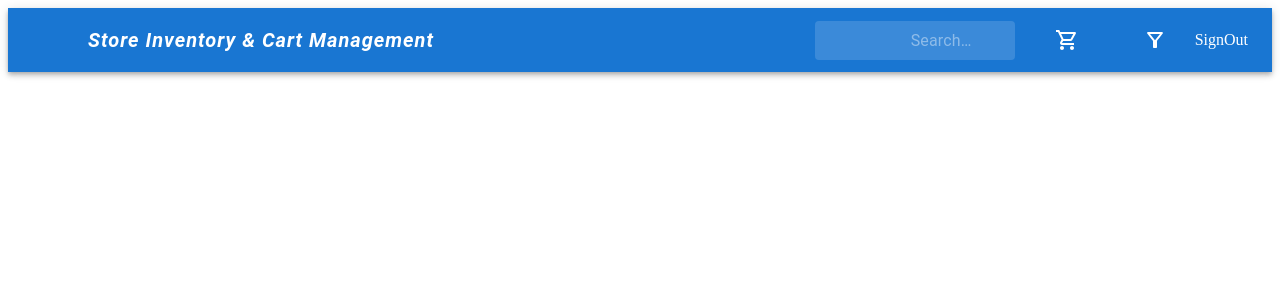
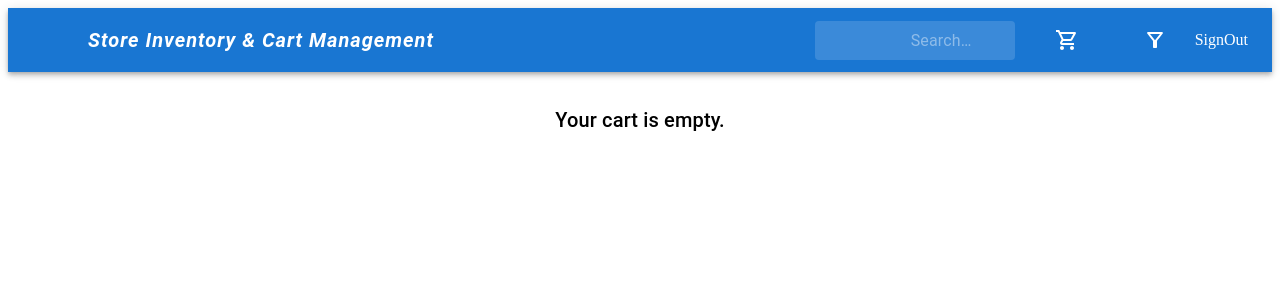
Before and after one commit to Srinidhi1561997/Store-inventory-and-cart-management, a React (Vite) app: page /cart in a window 1280 px wide. Shown: the top 300 px of the page. Built offline with nearby package versions, Linux system fonts and the light colour scheme; sample sign-in values are in the browser's storage; some icons are missing.

Commit message:
cart values updated

```diff
--- a/src/App.tsx
+++ b/src/App.tsx
@@ -8,6 +8,7 @@ import NotFound from "./components/NotFound";
 import ProductDetails from "./pages/ProductDetails";
 import { useSelector } from "react-redux";
 import { type RootState } from "./store";
+import { CartProvider } from "./context/CartContext";
 function AppRoutes() {
   const isLoggedIn = useSelector((state: RootState) => state.login.isLoggedIn);
   return (
@@ -30,9 +31,11 @@ function AppRoutes() {
 
 function App() {
   return (
-    <BrowserRouter>
-      <AppRoutes />
-    </BrowserRouter>
+    <CartProvider>
+      <BrowserRouter>
+        <AppRoutes />
+      </BrowserRouter>
+    </CartProvider>
   );
 }
 
--- a/src/components/Header.tsx
+++ b/src/components/Header.tsx
@@ -83,6 +83,7 @@ const ProductHeader: React.FC = () => {
   );
   const isLoggedIn = useSelector((state: RootState) => state.login.isLoggedIn);
 
+  console.log("ProductHeader rendered", productCountsInCart);
   useEffect(() => {
     if (!isLoggedIn && location.pathname !== "/login") {
       navigate("/login", { replace: true });
--- /dev/null
+++ b/src/context/CartContext.tsx
@@ -0,0 +1,64 @@
+import React, {
+  createContext,
+  useContext,
+  useState,
+  type ReactNode,
+} from "react";
+import { type Product } from "../services/products/productsSlice";
+
+type CartItem = Product & { quantity: number };
+
+type CartContextType = {
+  cart: CartItem[];
+  addToCart: (product: Product) => void;
+  removeFromCart: (productId: number) => void;
+  clearCart: () => void;
+};
+
+const CartContext = createContext<CartContextType | undefined>(undefined);
+
+export const useCart = () => {
+  const context = useContext(CartContext);
+  if (!context) throw new Error("useCart must be used within CartProvider");
+  return context;
+};
+
+export const CartProvider = ({ children }: { children: ReactNode }) => {
+  const [cart, setCart] = useState<CartItem[]>([]);
+
+  const addToCart = (product: Product) => {
+    setCart((prev) => {
+      const existing = prev.find((item) => item.id === product.id);
+      if (existing) {
+        return prev.map((item) =>
+          item.id === product.id
+            ? { ...item, quantity: item.quantity + 1 }
+            : item
+        );
+      }
+      return [...prev, { ...product, quantity: 1 }];
+    });
+  };
+
+  const removeFromCart = (productId: number) => {
+    setCart((prev) =>
+      prev
+        .map((item) =>
+          item.id === productId
+            ? { ...item, quantity: item.quantity - 1 }
+            : item
+        )
+        .filter((item) => item.quantity > 0)
+    );
+  };
+
+  const clearCart = () => setCart([]);
+
+  return (
+    <CartContext.Provider
+      value={{ cart, addToCart, removeFromCart, clearCart }}
+    >
+      {children}
+    </CartContext.Provider>
+  );
+};
--- a/src/pages/Cart.tsx
+++ b/src/pages/Cart.tsx
@@ -1,9 +1,107 @@
+import React from "react";
 import ProductHeader from "../components/Header";
+import { useCart } from "../context/CartContext";
+import {
+  Box,
+  Card,
+  CardMedia,
+  CardContent,
+  Typography,
+  Button,
+} from "@mui/material";
+import { useDispatch } from "react-redux";
+import { setProductCountInCart } from "../services/headerActions/headerActionsSlice";
 
-const Cart = () => {
+const Cart: React.FC = () => {
+  const { cart, addToCart, removeFromCart, clearCart } = useCart();
+  const dispatch = useDispatch();
+
+  React.useEffect(() => {
+    const total = cart.reduce((sum, item) => sum + item.quantity, 0);
+    dispatch(setProductCountInCart(total));
+  }, [cart, dispatch]);
+
   return (
     <div>
       <ProductHeader />
+      <Box
+        sx={{
+          maxWidth: 600,
+          mx: "auto",
+          mt: 4,
+          display: "flex",
+          flexDirection: "column",
+          gap: 2,
+        }}
+      >
+        {cart.length === 0 ? (
+          <Typography variant="h6" align="center">
+            Your cart is empty.
+          </Typography>
+        ) : (
+          cart.map((item) => (
+            <Card
+              key={item.id}
+              sx={{
+                display: "flex",
+                alignItems: "center",
+                mb: 2,
+              }}
+            >
+              <CardMedia
+                component="img"
+                image={item.image}
+                alt={item.title}
+                sx={{
+                  width: 100,
+                  height: 100,
+                  objectFit: "contain",
+                  background: "#f9f9f9",
+                }}
+              />
+              <CardContent sx={{ flex: 1 }}>
+                <Typography variant="h6">{item.title}</Typography>
+                <Typography variant="body2" color="text.secondary">
+                  {item.category}
+                </Typography>
+                <Typography variant="body1">
+                  ${item.price.toFixed(2)}
+                </Typography>
+                <Typography variant="body2">
+                  Quantity: {item.quantity}
+                </Typography>
+                <Box
+                  sx={{
+                    display: "flex",
+                    gap: 1,
+                    mt: 1,
+                  }}
+                >
+                  <Button
+                    variant="outlined"
+                    size="small"
+                    onClick={() => removeFromCart(item.id)}
+                  >
+                    -
+                  </Button>
+                  <Button
+                    variant="outlined"
+                    size="small"
+                    onClick={() => addToCart(item)}
+                  >
+                    +
+                  </Button>
+                </Box>
+              </CardContent>
+            </Card>
+          ))
+        )}
+        {cart.length > 0 && (
+          <Button variant="contained" color="error" onClick={clearCart}>
+            Clear Cart
+          </Button>
+        )}
+      </Box>
     </div>
   );
 };
--- a/src/pages/ProductDetails.tsx
+++ b/src/pages/ProductDetails.tsx
@@ -23,8 +23,6 @@ const ProductDetails: React.FC = () => {
       dispatch(getProductById(Number(id)));
     }
   }, [dispatch, selectedProduct, id]);
-
-  // const product: Product | undefined = data.find((p) => p.id === Number(id));
 
   if (loading)
     return (
--- a/src/pages/ProductList.tsx
+++ b/src/pages/ProductList.tsx
@@ -21,6 +21,7 @@ import {
   setHomeScreen,
   setProductCountInCart,
 } from "../services/headerActions/headerActionsSlice";
+import { useCart } from "../context/CartContext";
 
 const ProductList: React.FC = () => {
   const [debouncedSearchText, setDebouncedSearchText] = useState<string>("");
@@ -33,6 +34,7 @@ const ProductList: React.FC = () => {
   );
 
   const { data } = useSelector((state: RootState) => state.products);
+  const { addToCart, cart, removeFromCart } = useCart();
 
   useEffect(() => {
     dispatch(getProducts());
@@ -86,13 +88,12 @@ const ProductList: React.FC = () => {
     : searchedProducts;
 
   useEffect(() => {
-    // Utility function to sum all product counts
-    const total = Object.values(productCounts).reduce(
-      (sum, count) => sum + count,
+    const total = Object.values(cart).reduce(
+      (sum, item) => sum + item.quantity,
       0
     );
     dispatch(setProductCountInCart(total));
-  }, [productCounts, dispatch]);
+  }, [cart, dispatch]);
 
   useEffect(() => {
     dispatch(setHomeScreen(true));
@@ -218,12 +219,13 @@ const ProductList: React.FC = () => {
                       variant="contained"
                       className="min-w-[36px]"
                       sx={{ minWidth: 36 }}
-                      onClick={() =>
+                      onClick={() => {
                         setProductCounts((prev) => ({
                           ...prev,
                           [product.id]: (prev[product.id] || 0) + 1,
-                        }))
-                      }
+                        }));
+                        addToCart(product); // Add product to cart context
+                      }}
                     >
                       +
                     </Button>
@@ -236,6 +238,7 @@ const ProductList: React.FC = () => {
                     className="ml-auto"
                     onClick={() => {
                       dispatch(setHomeScreen(false));
+                      removeFromCart(product.id); // Remove from cart when viewing details
                     }}
                   >
                     View Details
```
